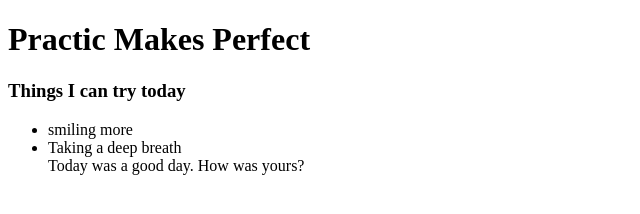
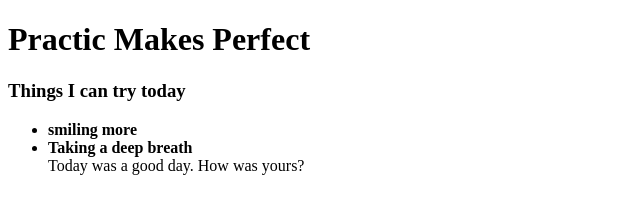
Before and after one commit to NordicBlue5345/NordicBlue5345.github.io, a plain HTML site: page index.html in a window 1280 px wide. Shown: the whole page, without its empty margins (0-640 px from the left). Drawn offline with Linux system fonts and the light colour scheme.

Commit message:
Update index.html

```diff
--- a/index.html
+++ b/index.html
@@ -8,8 +8,8 @@
 <p>
   <h3>Things I can try today</h3>
   <ul>
-    <li>smiling more</li>
-    <li>Taking a deep breath</li>
+    <li><strong>smiling more</strong></li>
+    <li><strong>Taking a deep breath</strong></li>
 <body>
 Today was a good day. How was yours?
   </p>
```
